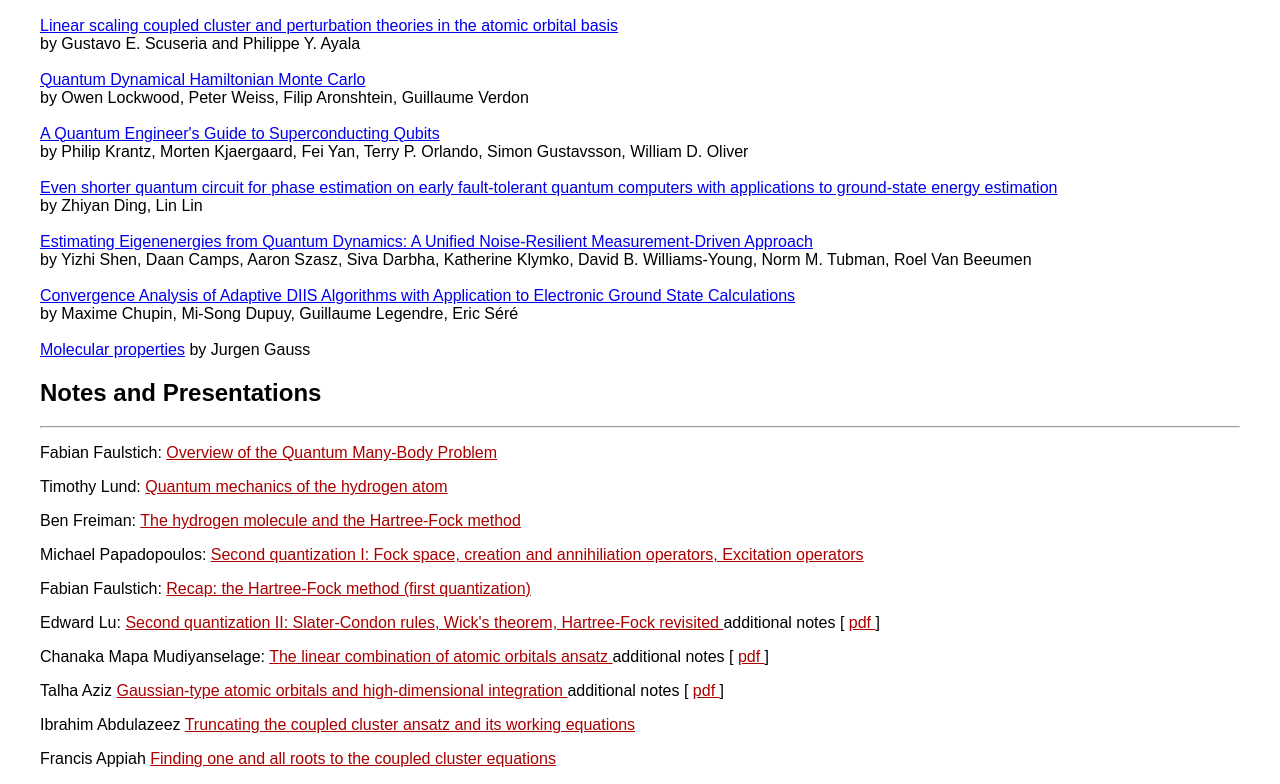
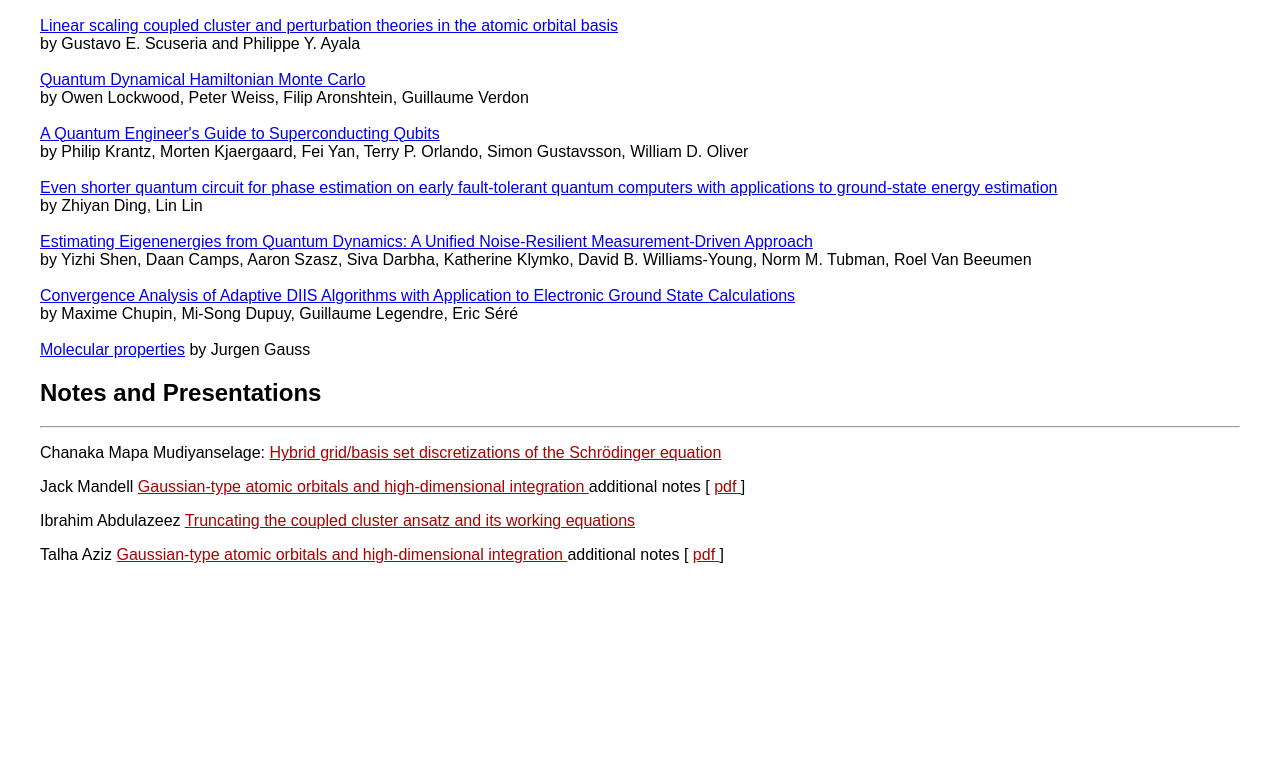
Before and after one commit to FabianFaulstich/QMSeminar_2024_2, a plain HTML site: page index.html in a window 1280 px wide. Shown: the part 1222-2006 px from the top of the page. After the commit the page ends 1802 px from the top, so only its background shows below. Drawn offline with Linux system fonts and the light colour scheme.

Commit message:
main page

```diff
--- a/index.html
+++ b/index.html
@@ -193,64 +193,14 @@ In case this happens, the scheduled presenter for that date will present at the
 <hr style="width:100%;text-align:left;margin-left:0">
 
 <p>
-Fabian Faulstich:
-<a href="documents/Presentations_1.pdf" style="color: rgb(170, 0, 0)" target="_blank">
-Overview of the Quantum Many-Body Problem
+Chanaka Mapa Mudiyanselage:
+<a href="documents/Chanaka_Reading_course_presentation_fall_2024 (1).pdf" style="color: rgb(170, 0, 0)" target="_blank">
+Hybrid grid/basis set discretizations of the Schrödinger equation
 </a>
 </p>
 
 <p>
-Timothy Lund:
-<a href="documents/QuantumManyBody_TimLund.pdf" style="color: rgb(170, 0, 0)" target="_blank">
-Quantum mechanics of the hydrogen atom
-</a>
-</p>
-
-<p>
-Ben Freiman:
-<a href="documents/QuantumManyBody_BenFreiman.pdf" style="color: rgb(170, 0, 0)" target="_blank">
-The hydrogen molecule and the Hartree-Fock method
-</a>
-</p>
-
-<p>
-Michael Papadopoulos:
-<a href="documents/QuantumManyBody_MichaelPapadopoulos.pdf" style="color: rgb(170, 0, 0)" target="_blank">
-Second quantization I: Fock space, creation and annihiliation operators, Excitation operators
-</a>
-</p>
-
-<p>
-Fabian Faulstich:
-<a href="documents/QuantumManyBody_FabianFaulstich.pdf" style="color: rgb(170, 0, 0)" target="_blank">
-Recap: the Hartree-Fock method (first quantization)
-</a>
-</p>
-
-<p>
-Edward Lu:
-<a href="documents/QuantumManyBody_EdwardLu.pdf" style="color: rgb(170, 0, 0)" target="_blank">
-Second quantization II: Slater-Condon rules, Wick's theorem, Hartree-Fock revisited
-</a>
- additional notes [
- <a href="documents/QMBEdwardLuNotes.pdf" style="color: rgb(170, 0, 0)" target="_blank">
-pdf
-</a>]
-</p>
-
-<p>
-Chanaka Mapa Mudiyanselage:
-<a href="documents/QuantumManyBody_ChanakaMudiyanselage.pdf" style="color: rgb(170, 0, 0)" target="_blank">
-The linear combination of atomic orbitals ansatz
-</a>
- additional notes [
- <a href="documents/QMBChanakaMudiyanselage.pdf" style="color: rgb(170, 0, 0)" target="_blank">
-pdf
-</a>]
-</p>
-
-<p>
-Talha Aziz
+Jack Mandell
 <a href="documents/QuantumManyBody_TalhaAziz.pdf" style="color: rgb(170, 0, 0)" target="_blank">
 Gaussian-type atomic orbitals and high-dimensional integration
 </a>
@@ -268,9 +218,14 @@ Truncating the coupled cluster ansatz and its working equations
 </p>
 
 <p>
-Francis Appiah
-<a href="documents/QuantumManyBody_FrancisAppiah.pdf" style="color: rgb(170, 0, 0)" target="_blank">
-Finding one and all roots to the coupled cluster equations
+Talha Aziz
+<a href="documents/QuantumManyBody_TalhaAziz.pdf" style="color: rgb(170, 0, 0)" target="_blank">
+Gaussian-type atomic orbitals and high-dimensional integration
+</a>
+ additional notes [
+ <a href="documents/QMBTalhaAziz.pdf" style="color: rgb(170, 0, 0)" target="_blank">
+pdf
+</a>]
 </p>
 
 
```
